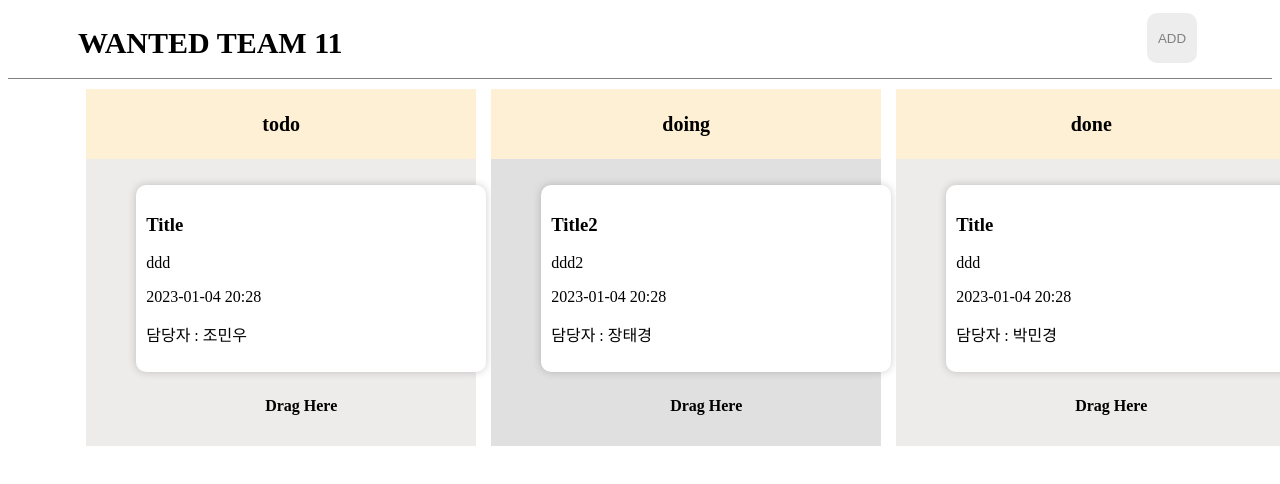
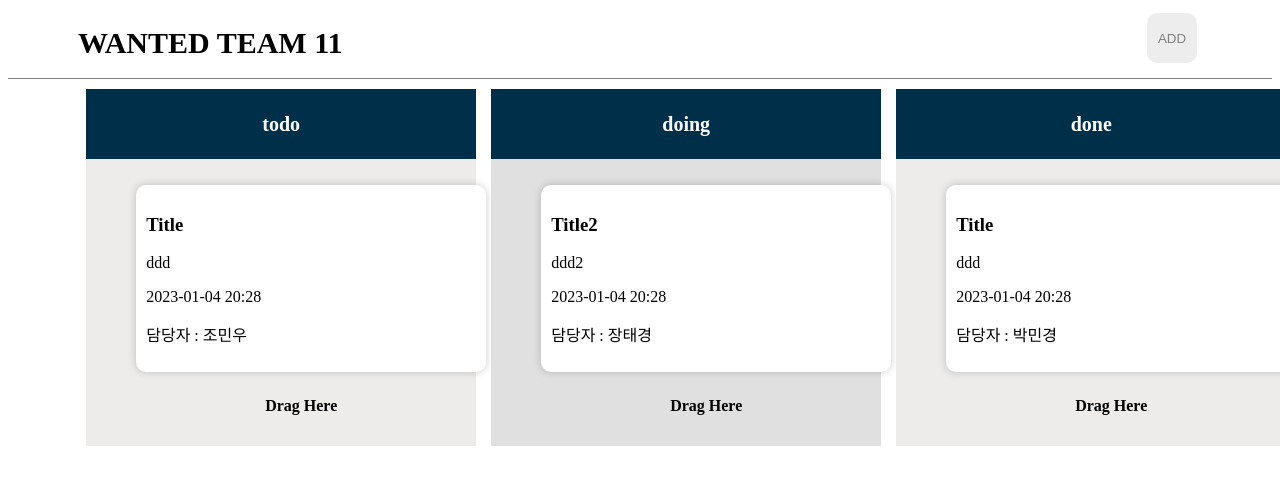
Before and after one commit to pre-onboading-eleven/pre-onboarding-8th-2-11, a React (Vite) app: page / in a window 1280 px wide. Shown: the top 484 px of the page. Built offline with nearby package versions, Linux system fonts and the light colour scheme.

Commit message:
design : 메인 스타일 수정 중

```diff
--- a/src/components/Dnd.tsx
+++ b/src/components/Dnd.tsx
@@ -107,8 +107,10 @@ const Title = styled.div`
   height: 70px;
   font-size: 20px;
   font-weight: bold;
+  background-color: #003049;
+  color: white;
 
-  :nth-child(1) {
+  /* :nth-child(1) {
     background-color: #fdf0d5;
     color: black;
   }
@@ -119,7 +121,7 @@ const Title = styled.div`
   :nth-child(3) {
     background-color: #003049;
     color: white;
-  }
+  } */
 
   display: flex;
   justify-content: center;
```
